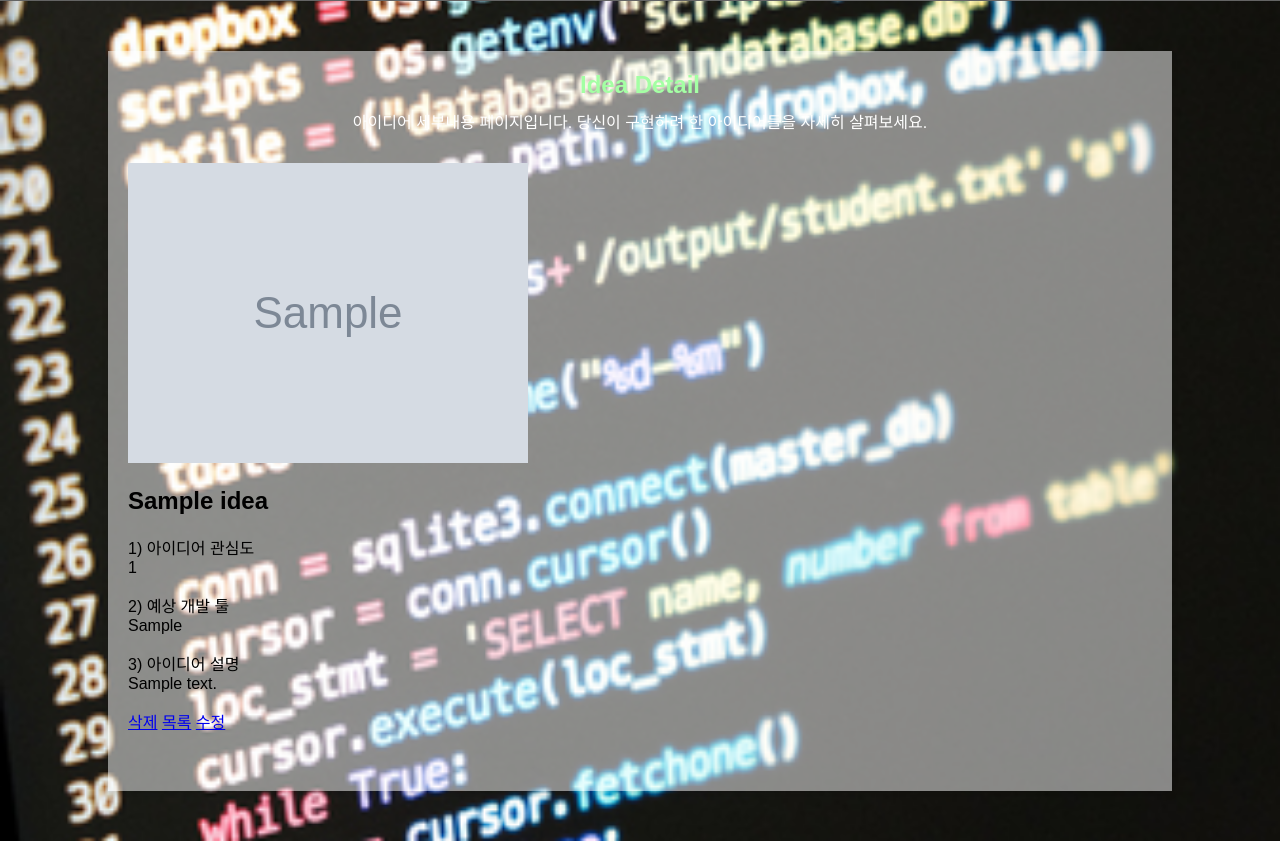
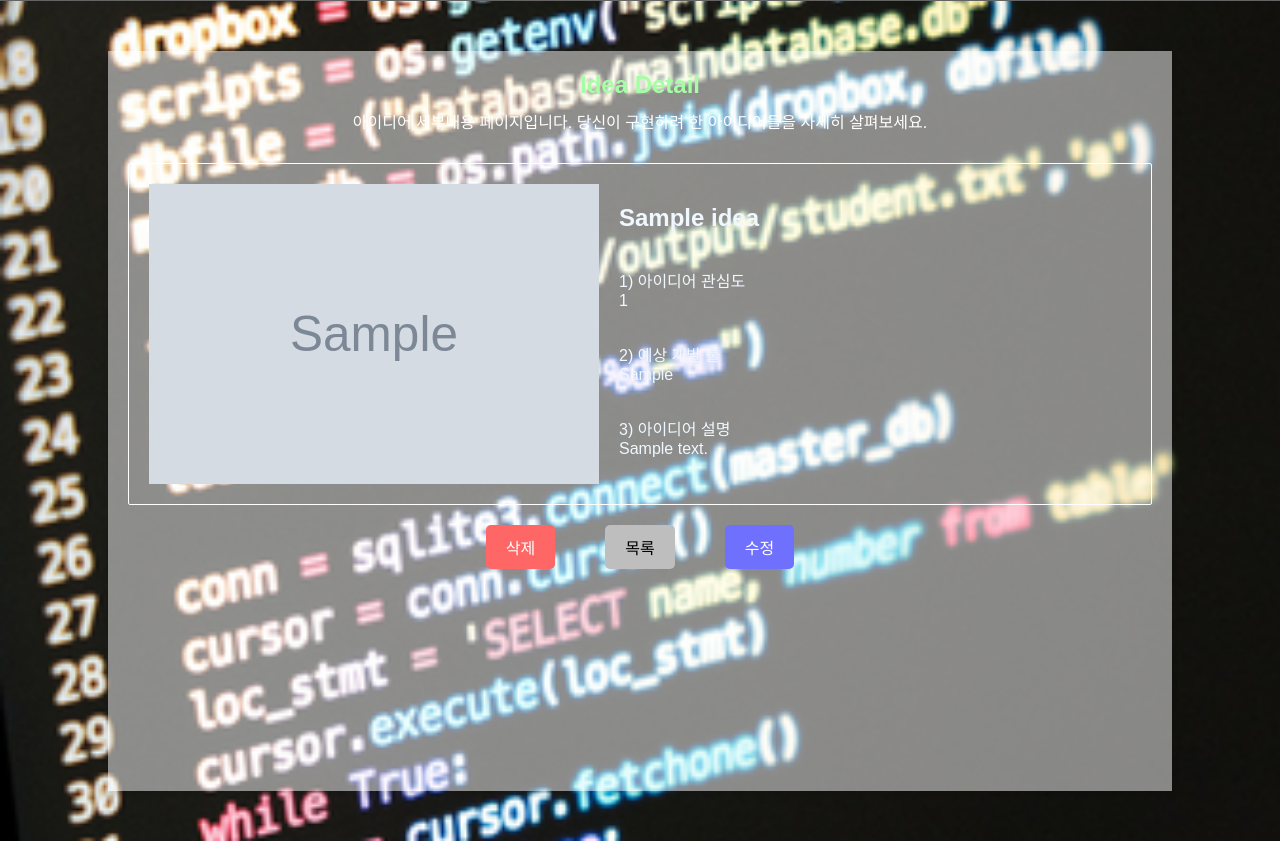
Before and after one commit to Pirogramming-22/Han-Jongseo, a Django app: page /ideas_detail/1 in a window 1280 px wide. Shown: the part 108-949 px from the top of the page. Run offline with Django 5.2, Linux system fonts and the light colour scheme; tables that the repository leaves empty hold one stand-in row (values such as "Sample post"); grey boxes marked "Sample" are stand-in pictures.

Commit message:
idea 수정 기능 구현

```diff
--- a/SWIDEA_SITE/ideas/views.py
+++ b/SWIDEA_SITE/ideas/views.py
@@ -1,4 +1,5 @@
 from django.shortcuts import render, redirect
+from django.urls import reverse
 from django.core.paginator import Paginator
 from .models import Idea
 from .forms import IdeaForm
@@ -47,4 +48,4 @@ def ideas_update(request, pk):
     form = IdeaForm(request.POST, request.FILES, instance=idea)
     if form.is_valid():
       form.save()
-    return redirect(f'/ideas/ideas_detail/{pk}', pk)
+    return redirect(reverse('ideas:ideas_detail', kwargs={'pk': pk}))
--- a/SWIDEA_SITE/static/ideas_detail.css
+++ b/SWIDEA_SITE/static/ideas_detail.css
@@ -15,3 +15,52 @@
   margin-bottom: 30px;
   color: white;
 }
+
+.content-wrapper {
+  display: flex;
+  padding: 20px;
+  border: 1px solid white;
+  border-radius: 2px;
+}
+
+.content-wrapper img {
+  width: 450px;
+  height: 300px;
+}
+
+.info {
+  display: flex;
+  flex-direction: column;
+  margin-left: 20px;
+  color: aliceblue;
+}
+
+.btn-wrapper {
+  display: flex;
+  justify-content: center;
+  margin-top: 20px;
+  gap: 50px;
+}
+
+.btn {
+  padding: 10px 20px;
+  text-decoration: none;
+}
+
+.btn-delete {
+  background-color: rgb(255, 103, 103);
+  color: white;
+  border-radius: 5px;
+}
+
+.btn-main {
+  background-color: rgb(190, 190, 190);
+  color: black;
+  border-radius: 5px;
+}
+
+.btn-update {
+  background-color: rgb(112, 112, 255);
+  color: white;
+  border-radius: 5px;
+}
--- a/SWIDEA_SITE/templates/base.html
+++ b/SWIDEA_SITE/templates/base.html
@@ -18,7 +18,7 @@
           >
         </li>
         <li><a href="/ideas_create">아이디어 등록</a></li>
-        <li><a href="/ideas_update">아이디어 관리</a></li>
+        <li><a href="{% url 'ideas:main' %}">아이디어 관리</a></li>
         <li><a href="/devtool_create">개발툴 등록</a></li>
         <li><a href="/devtool_update">개발툴 관리</a></li>
       </ul>
--- a/SWIDEA_SITE/templates/ideas/ideas_detail.html
+++ b/SWIDEA_SITE/templates/ideas/ideas_detail.html
@@ -6,18 +6,20 @@
   아이디어 세부내용 페이지입니다. 당신이 구현하려 한 아이디어들을 자세히
   살펴보세요.
 </div>
-<div>
+<div class="content-wrapper">
   {% if idea.image.url != '' %}
   <img src="{{ idea.image.url }}" alt="제품 이미지" />
   {% else %}
   <img src="{% static 'no_img.png' %}" alt="대체 텍스트" />
   {% endif %}
-  <h2>{{idea.title}}</h2>
-  <p>1) 아이디어 관심도<br />{{idea.interest}}</p>
-  <p>2) 예상 개발 툴<br />{{idea.devtool}}</p>
-  <p>3) 아이디어 설명<br />{{idea.content}}</p>
+  <div class="info">
+    <h2>{{idea.title}}</h2>
+    <p>1) 아이디어 관심도<br />{{idea.interest}}</p>
+    <p>2) 예상 개발 툴<br />{{idea.devtool}}</p>
+    <p>3) 아이디어 설명<br />{{idea.content}}</p>
+  </div>
 </div>
-<div>
+<div class="btn-wrapper">
   <a href="{% url 'ideas:ideas_delete' idea.pk %}" class="btn btn-delete"
     >삭제</a
   >
```
Also changed, not shown: SWIDEA_SITE/static/ideas_update.css (+39 -0 lines).
